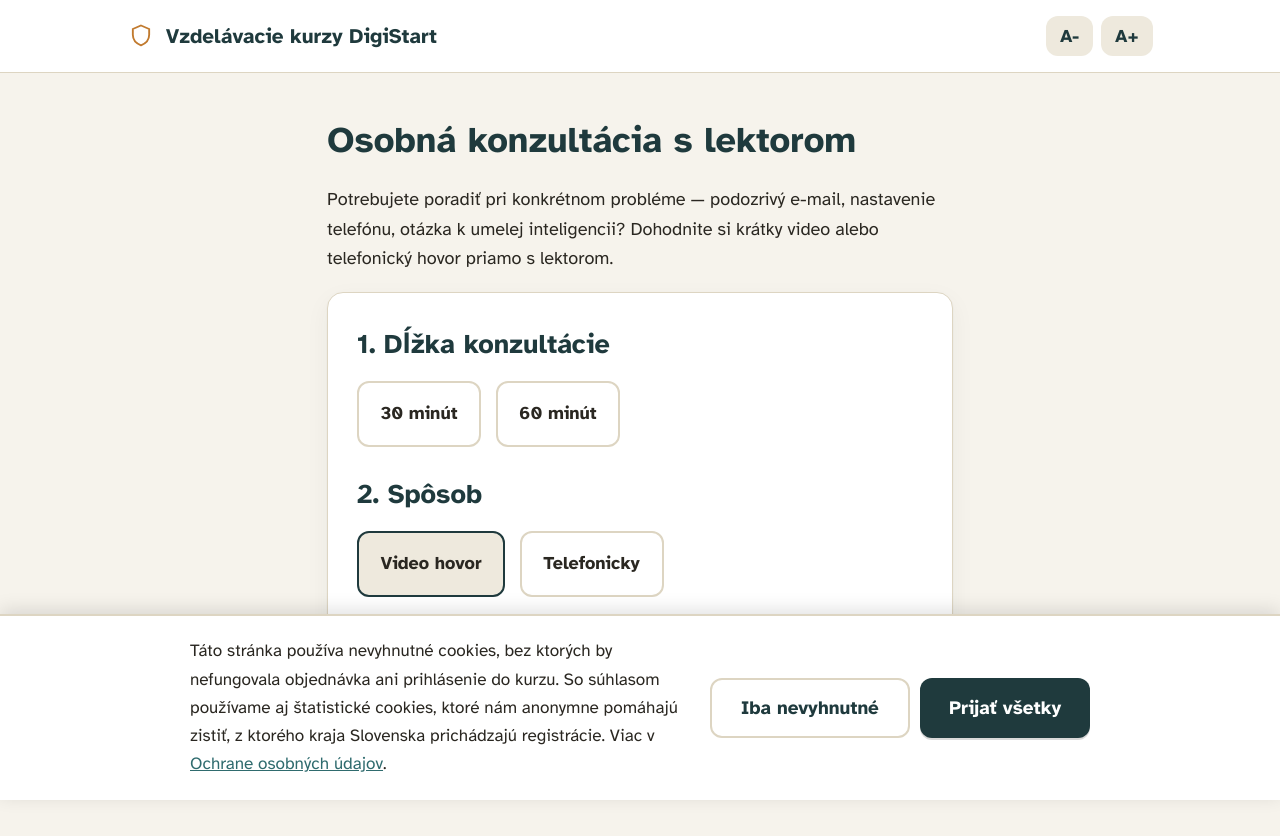
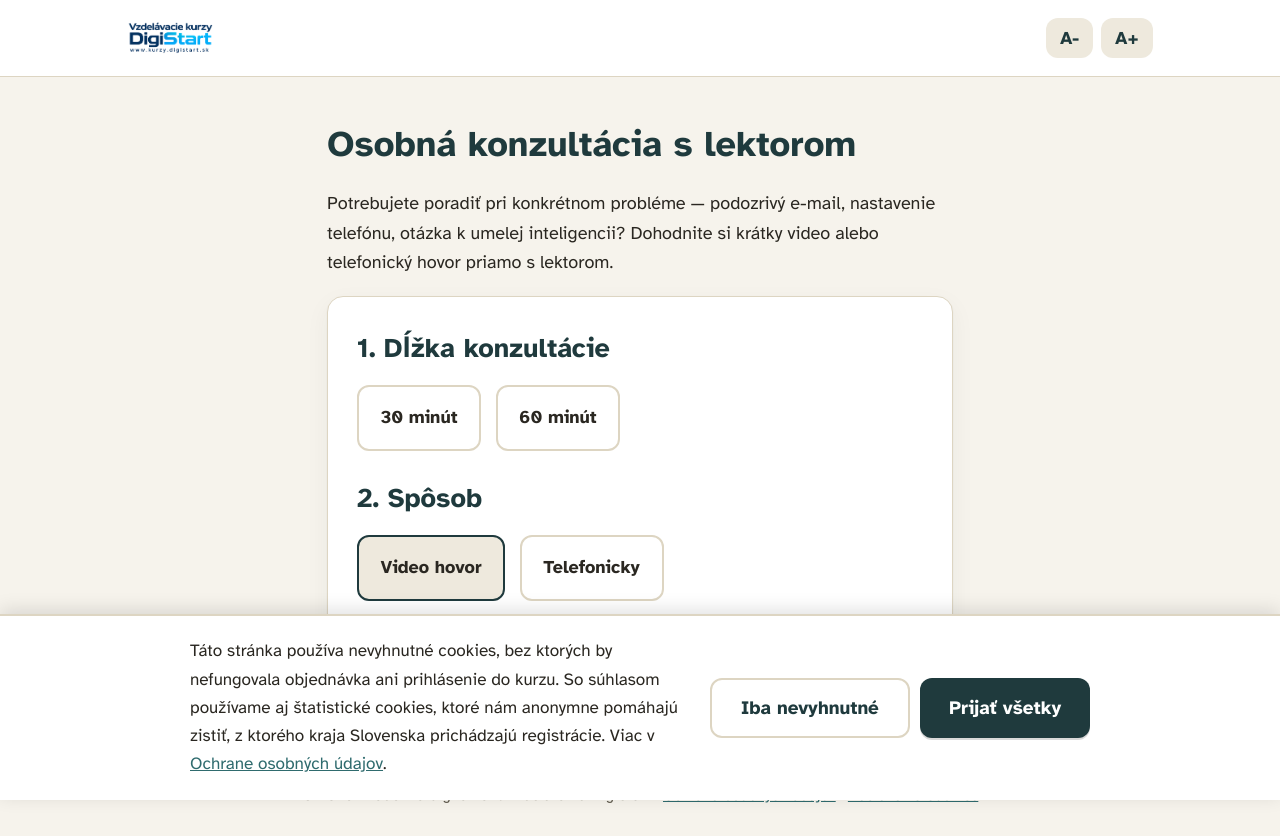
Before and after one commit to jzac369/mudro-a-bezpecne-online, a plain HTML site: page public/konzultacia.html in a window 1280 px wide. Drawn offline with Linux system fonts and the light colour scheme.

Commit message:
Logo v hlavičke všetkých stránok namiesto textu
Značku má človek spoznať na prvý pohľad — hlavičku mal doteraz logom
len kurz, ostatných osem stránok malo štítok a text.

Zároveň text druhého kroku objednávky sľuboval "údaje nižšie" aj vtedy,
keď si zákazník zvolil kartu — pri karte žiadne údaje nižšie nie sú.

Co-Authored-By: Claude Opus 5 <noreply@anthropic.com>

```diff
--- a/public/assets/styles.css
+++ b/public/assets/styles.css
@@ -140,6 +140,9 @@ label {
   text-decoration: none;
 }
 .brand svg { width: 28px; height: 28px; color: var(--accent); flex: none; }
+/* V hlavičke je logo, nie text — značku má človek spoznať na prvý pohľad. */
+.brand-logo { height: 44px; width: auto; display: block; }
+@media (max-width: 560px) { .brand-logo { height: 34px; } }
 
 .text-tools {
   display: flex;
--- a/public/konzultacia.html
+++ b/public/konzultacia.html
@@ -36,8 +36,7 @@
 <header class="topbar">
   <div class="container">
     <a class="brand" href="index.html">
-      <svg class="icon" viewBox="0 0 24 24"><path d="M12 3l7 3v5c0 4.5-3 7.5-7 9-4-1.5-7-4.5-7-9V6l7-3Z"/></svg>
-      Vzdelávacie kurzy DigiStart
+      <img class="brand-logo" src="assets/logo-digistart.png" alt="Vzdelávacie kurzy DigiStart">
     </a>
     <div class="text-tools">
       <button type="button" data-text-scale="down" aria-label="Zmenšiť text">A-</button>
```
Also changed, not shown: public/caste-otazky.html (+1 -2 lines), public/objednavka.html (+7 -3 lines), public/ochrana-osobnych-udajov.html (+1 -2 lines), public/partnerske-podmienky.html (+1 -2 lines), public/platba-uspesna.html (+1 -2 lines), public/prihlasenie.html (+1 -2 lines), public/stratenykod.html (+1 -2 lines), public/workshop.html (+1 -1 lines).
